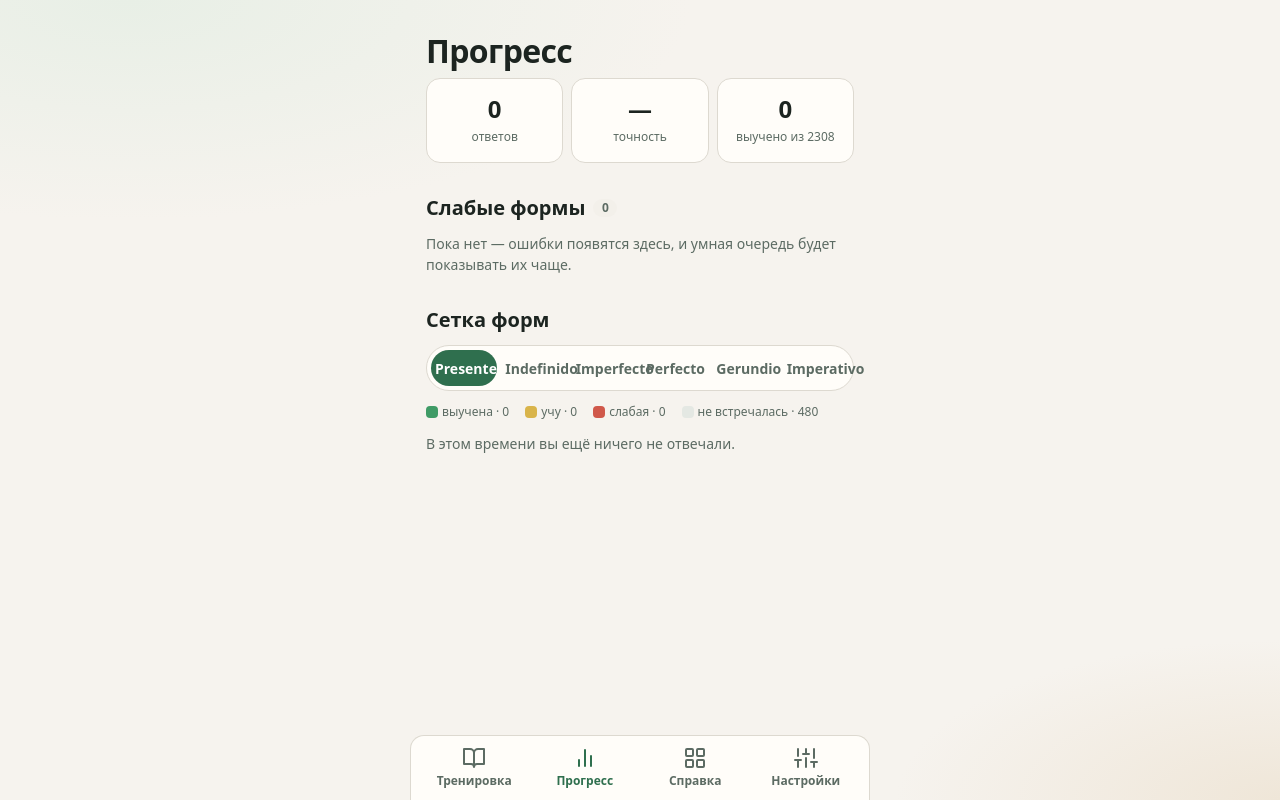
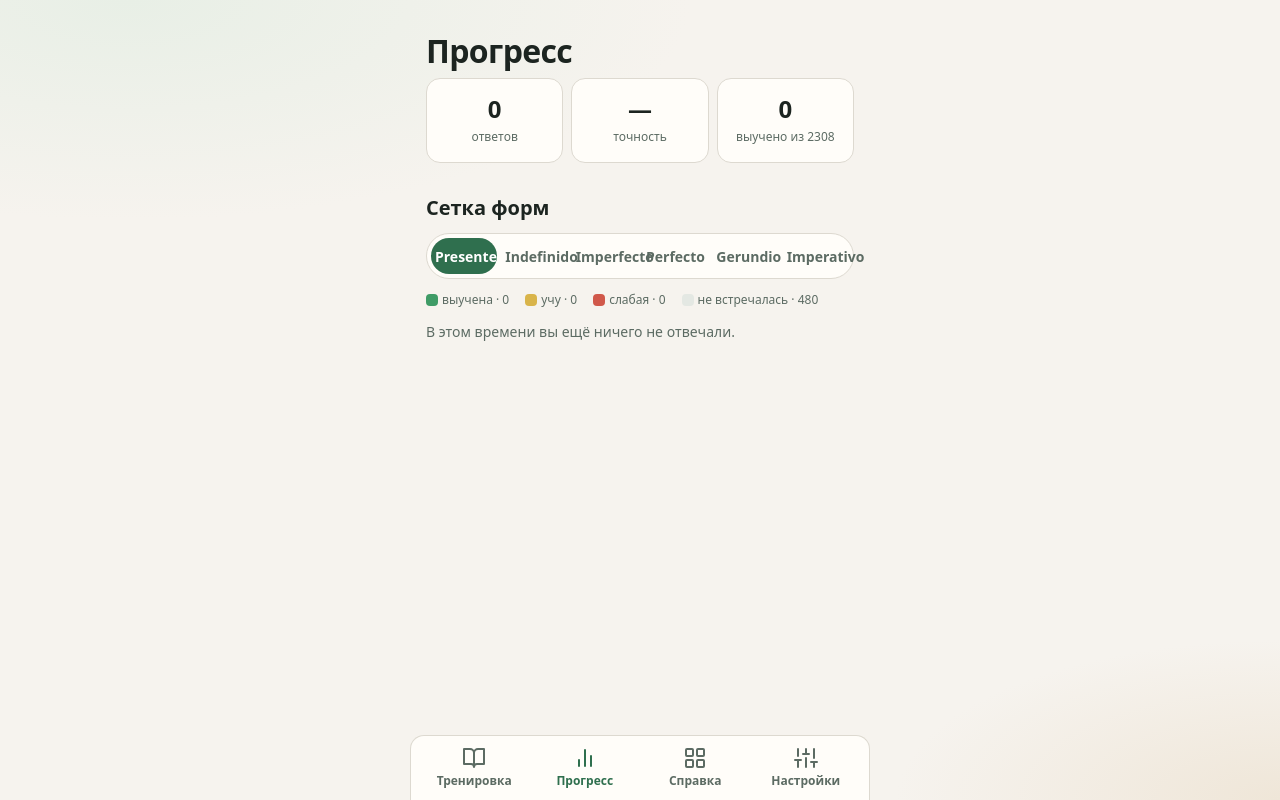
Before and after one commit to bartenev/tiempos, a Vue app: page / in a window 1280 px wide. Both pictures are taken after a click on the button "Прогресс". Built offline with nearby package versions, Linux system fonts and the light colour scheme.

Commit message:
Progress: drop the weak forms section
The smart queue already puts weak forms first; the grid still marks them.

Co-Authored-By: Claude Opus 5.5 <noreply@anthropic.com>

```diff
--- a/package.json
+++ b/package.json
@@ -1,7 +1,7 @@
 {
   "name": "tiempos",
   "private": true,
-  "version": "1.20.0",
+  "version": "1.20.1",
   "type": "module",
   "scripts": {
     "dev": "vite",
--- a/src/components/ProgressPanel.vue
+++ b/src/components/ProgressPanel.vue
@@ -3,9 +3,9 @@ import { computed, ref } from 'vue'
 import { VERBS, isRegularIn } from '../data/verbs'
 import { conjugate, hasTense } from '../lib/conjugate'
 import type { CellStat, Mastery } from '../lib/stats'
-import { cellKey, errorRate, loadStats, masteryOf, recoveryStreak } from '../lib/stats'
+import { cellKey, loadStats, masteryOf, recoveryStreak } from '../lib/stats'
 import type { Person, Tense, Verb } from '../types'
-import { TENSES, TENSE_SHORT, personLabel, personsFor } from '../types'
+import { TENSES, personLabel, personsFor } from '../types'
 
 const stats = loadStats()
 
@@ -54,20 +54,6 @@ const totals = computed(() => {
     total: cells.length,
   }
 })
-
-/** Топ слабых: больше ошибок и выше доля ошибок — выше в списке. */
-const topWeak = computed(() =>
-  cells
-    .filter((c) => c.mastery === 'weak')
-    .sort((a, b) => {
-      // у слабых форм stat всегда есть
-      const sa = a.stat!.bad * (1 + errorRate(a.stat!))
-      const sb = b.stat!.bad * (1 + errorRate(b.stat!))
-      if (sb !== sa) return sb - sa
-      return (b.stat?.last ?? 0) - (a.stat?.last ?? 0)
-    })
-    .slice(0, 12),
-)
 
 const TAB_LABELS: Record<Tense, string> = {
   presente: 'Presente',
@@ -168,27 +154,6 @@ function statLine(c: CellInfo): string {
       </div>
     </div>
 
-    <h2 class="screen__section-title progress__weak-title">
-      Слабые формы
-      <span class="badge progress__weak-count" :class="{ 'badge--hot': totals.counts.weak > 0 }">{{ totals.counts.weak }}</span>
-    </h2>
-    <p v-if="topWeak.length === 0" class="progress__weak-empty">
-      Пока нет — ошибки появятся здесь, и умная очередь будет показывать их чаще.
-    </p>
-    <ul v-else class="form-list progress__weak-list">
-      <li
-        v-for="c in topWeak"
-        :key="cellKey(c.verb.infinitive, c.tense, c.person)"
-        class="form-list__item progress__weak-item"
-      >
-        <span class="form-list__meta progress__weak-meta">{{ c.verb.infinitive }} · {{ TENSE_SHORT[c.tense] }} · {{ personLabel(c.tense, c.person) }}</span>
-        <span class="form-list__forms progress__weak-forms">
-          <b class="form-list__answer progress__weak-answer">{{ conjugate(c.verb, c.tense, c.person) }}</b>
-          <small class="form-list__stat progress__weak-stat">{{ statLine(c) }}</small>
-        </span>
-      </li>
-    </ul>
-
     <h2 class="screen__section-title progress__grid-title">Сетка форм</h2>
     <div class="tabs progress__tabs" role="tablist">
       <button
@@ -273,12 +238,6 @@ function statLine(c: CellInfo): string {
 }
 
 /* ===== progress ===== */
-
-.progress__weak-empty {
-  margin: 0;
-  font-size: var(--text-sm);
-  color: var(--muted);
-}
 
 .progress__legend {
   display: flex;
--- a/src/lib/stats.ts
+++ b/src/lib/stats.ts
@@ -235,9 +235,3 @@ export function cellWeight(stat: CellStat | undefined, now: number = Date.now())
   if (isDue(stat, now)) return 2.5
   return Math.max(0.4, 2.5 / (1 + stat.streak * 0.5))
 }
-
-/** Доля ошибок — для сортировки «топ слабых». */
-export function errorRate(stat: CellStat): number {
-  const total = stat.ok + stat.bad
-  return total === 0 ? 0 : stat.bad / total
-}
```
Also changed, not shown: 2 other files (tests, documents, lock files or other folders).
